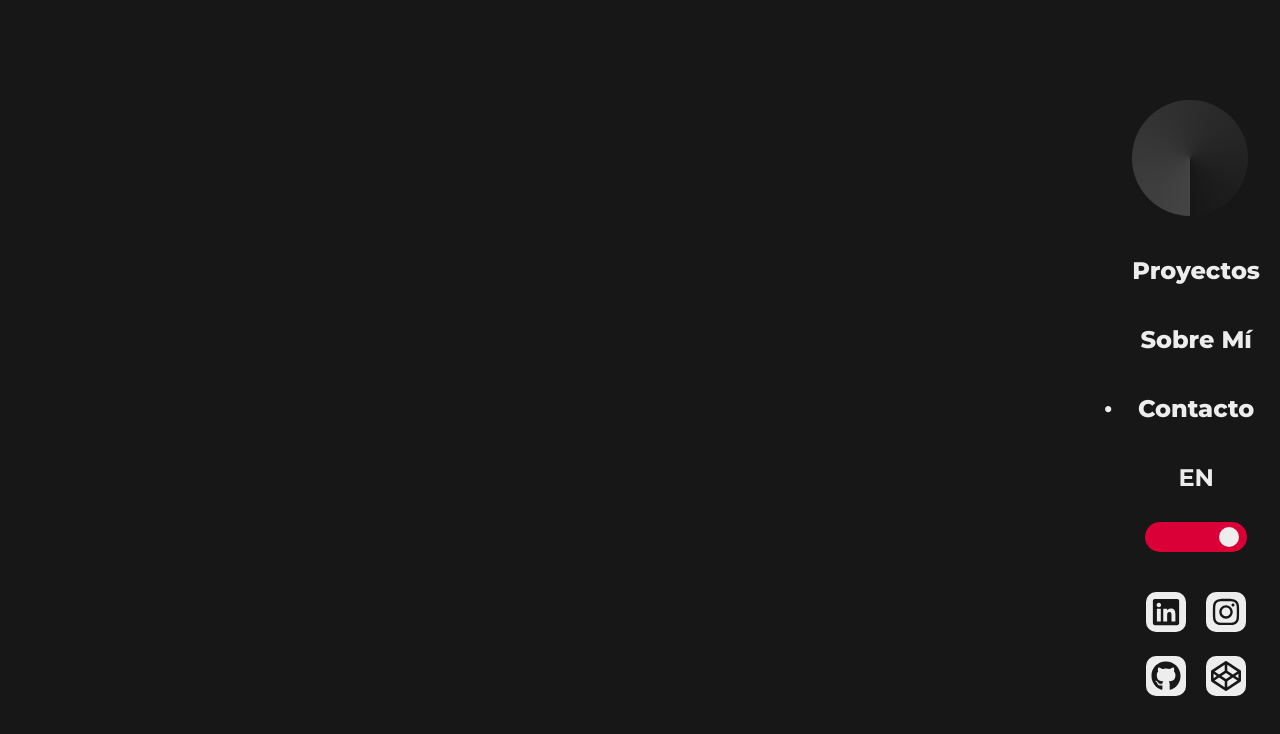
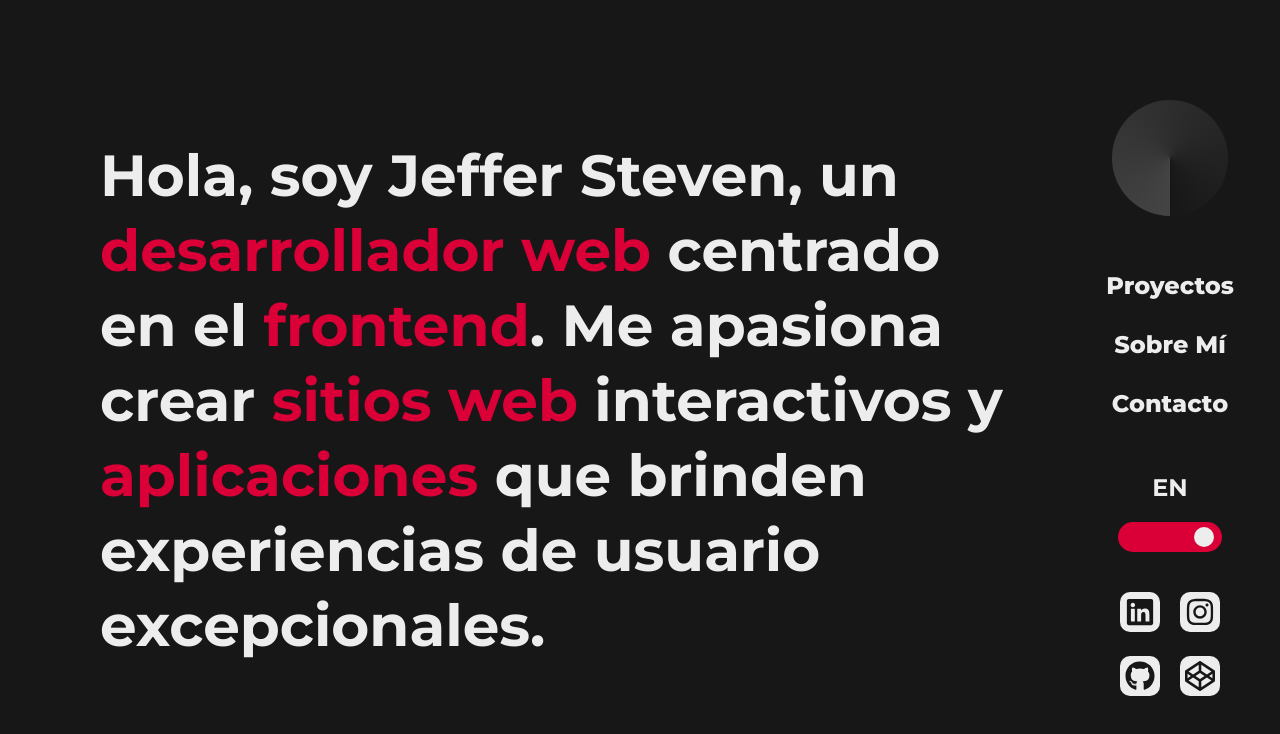
Before and after one commit to Jefersonsteven/portfolio, a Next.js app: page / in a window 1280 px wide. Shown: the top 734 px of the page. Built offline with nearby package versions, Linux system fonts and the light colour scheme.

Commit message:
Home mobile and desktop hover header

```diff
--- a/src/app/globals.scss
+++ b/src/app/globals.scss
@@ -102,6 +102,15 @@ $color__text--dark: #EDEDED;
   }
 }
 
+.socialMedia {
+  & svg:hover {
+    background-color: $color__secondary;
+    & path {
+      fill: $color__primary;
+    }
+  }
+}
+
 // * More
 * {
   margin: 0;
@@ -131,11 +140,52 @@ a {
   text-decoration: none;
 }
 
+b {
+  color: $color__secondary;
+}
+
 // * Media Queries
 @media(width >= 900px) {
   body {
     display: flex;
     flex-direction:row-reverse;
     align-items: center;
+    padding-right: 50px;
+  }
+
+  .theme--dark {
+    & header > div ul li a:hover{
+      padding: 5px;
+      border-radius: 5px;
+      background-color: $color__primary;
+      color: $color__primary--dark;
+    }
+    & .optionMenu {
+      padding: 5px;
+      border-radius: 5px;
+      background-color: $color__primary;
+      color: $color__primary--dark;
+    }
+  }
+
+  .theme--light {
+    & header > div ul li a:hover{
+      padding: 5px;
+      border-radius: 5px;
+      background-color: $color__primary--dark;
+      color: $color__primary;
+    }
+    & .optionMenu {
+      padding: 5px;
+      border-radius: 5px;
+      background-color: $color__primary--dark;
+      color: $color__primary;
+    }
   }
 }
+
+@media (width >= 1900px) {
+  body {
+    padding-right: 80px;
+  }
+}
--- a/src/app/page.jsx
+++ b/src/app/page.jsx
@@ -1,9 +1,23 @@
+"use client";
+import { useContext } from "react";
 import styles from "./page.module.scss";
+import { AppContext } from "@/context/AppContext";
 
 export default function Home() {
+  const { language } = useContext(AppContext);
   return (
-    <main>
-      <h1>.</h1>
+    <main className={styles.main}>
+      <h1>
+        {language.home.a1}
+        <b>{` ${language.home.a2}`}</b>
+        {` ${language.home.a3}`}
+        <b>{` ${language.home.a4}`}</b>
+        {`${language.home.a5}`}
+        <b>{` ${language.home.a6}`}</b>
+        {` ${language.home.a7}`}
+        <b>{` ${language.home.a8}`}</b>
+        {` ${language.home.a9}`}
+      </h1>
     </main>
   );
 }
--- a/src/app/page.module.scss
+++ b/src/app/page.module.scss
@@ -0,0 +1,54 @@
+.main {
+  width: 100%;
+  height: 100%;
+  padding: 10px 30px;
+  & h1 {
+    font-size: 2.8rem;
+    line-height: 3.5rem;
+  }
+}
+
+
+@media (width >= 375px) {
+  .main {
+  & h1 {
+    font-size: 3.8rem;
+    line-height: 3.8rem;
+  }
+}
+}
+
+@media (width >= 400px) {
+  .main {
+  & h1 {
+    font-size: 4.5rem;
+    line-height: 4.5rem;
+  }
+}
+}
+
+@media (width >= 700px) {
+  .main {
+  padding: 20px 30px;
+  & h1 {
+    font-size: 5.8rem;
+    line-height: 7.5rem;
+  }
+}
+}
+
+@media (width >= 1200px) {
+  .main {
+  padding: 0px 100px;
+}
+}
+
+@media (width >= 1900px) {
+  .main {
+  padding: 0px 100px;
+  & h1 {
+    font-size: 8rem;
+    line-height: 10rem;
+  }
+}
+}
--- a/src/components/Header/Header.jsx
+++ b/src/components/Header/Header.jsx
@@ -7,10 +7,12 @@ import ToggleTheme from "../ToggleTheme/ToggleTheme";
 import ToggleLanguage from "../ToggleLanguage/ToggleLanguage";
 import { useContext, useState } from "react";
 import { AppContext } from "@/context/AppContext";
+import { usePathname } from "next/navigation";
 
 function Header() {
   const { language } = useContext(AppContext);
   const [isOpen, SetIsOpen] = useState(false);
+  const pathname = usePathname();
 
   function handleMenu() {
     SetIsOpen((PrevIsOpen) => !PrevIsOpen);
@@ -35,13 +37,13 @@ function Header() {
           <CgMenuGridR />
         </div>
         <ul>
-          <li>
+          <li className={pathname === "/projects" && "optionMenu"}>
             <Link href="/projects">{language.header.projects}</Link>
           </li>
-          <li>
+          <li className={pathname === "/aboutme" && "optionMenu"}>
             <Link href="/aboutme">{language.header.aboutme}</Link>
           </li>
-          <li>
+          <li className={pathname === "/contact" && "optionMenu"}>
             <Link href="/contact">{language.header.contact}</Link>
           </li>
         </ul>
--- a/src/components/Header/Header.module.scss
+++ b/src/components/Header/Header.module.scss
@@ -13,7 +13,7 @@
     gap: 40px;
     position: absolute;
     width: 100vw;
-    height: 100vh;
+    height: 100%;
     top: 0;
     left: 0;
     padding: 23.5px 20px;
@@ -79,8 +79,9 @@
 @media (width >= 900px) {
   .header {
     display: flex;
+    align-items: center;
     flex-direction: column;
-    width: auto;
+    width: 120px;
     height: 80vh;
     & .logoContainer {
       width: 116px;
@@ -93,7 +94,7 @@
       & > ul {
         display: flex;
         align-items: center;
-        gap: 40px;
+        gap: 30px;
         flex-direction: column;
         font-size: 2.4rem;
         font-weight: 800;
@@ -105,10 +106,11 @@
       gap: 40px;
       & .toggles {
         width: 100%;
+        min-width: 130px;
         display: flex;
         align-items: center;
         flex-direction: column;
-        gap: 30px;
+        gap: 20px;
         & div:nth-child(1) h4 {
           font-size: 2.4rem;
         }
--- a/src/translations/es/language.json
+++ b/src/translations/es/language.json
@@ -12,10 +12,9 @@
     "a4": "frontend",
     "a5": ". Me apasiona crear",
     "a6": "sitios web",
-    "a7": "interactivos",
-    "a8": "y",
-    "a9": "aplicaciones",
-    "a10": "que brinden experiencias de usuario excepcionales."
+    "a7": "interactivos y",
+    "a8": "aplicaciones",
+    "a9": "que brinden experiencias de usuario excepcionales."
   },
   "projects": {
     "title": "proyectos",
```
